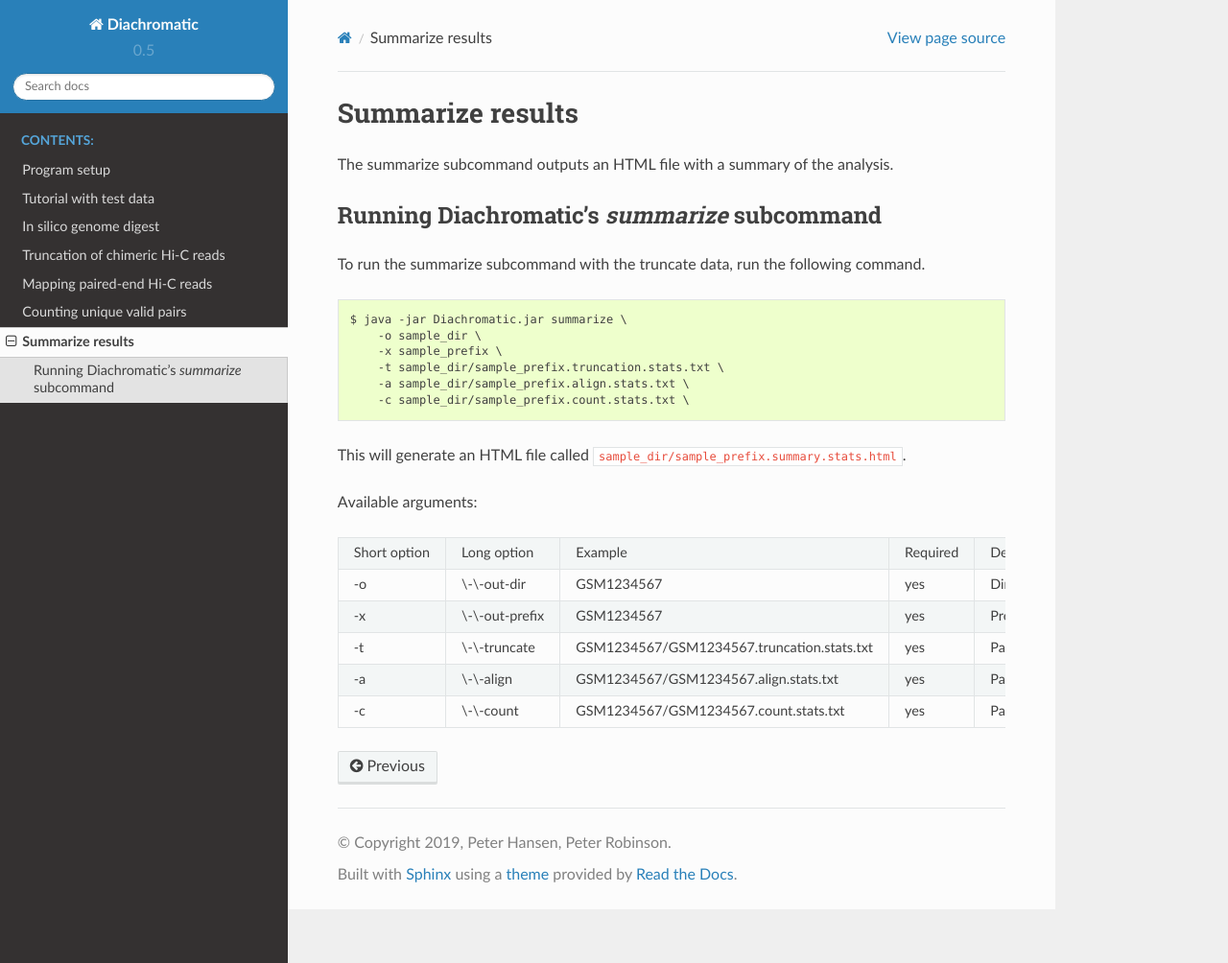
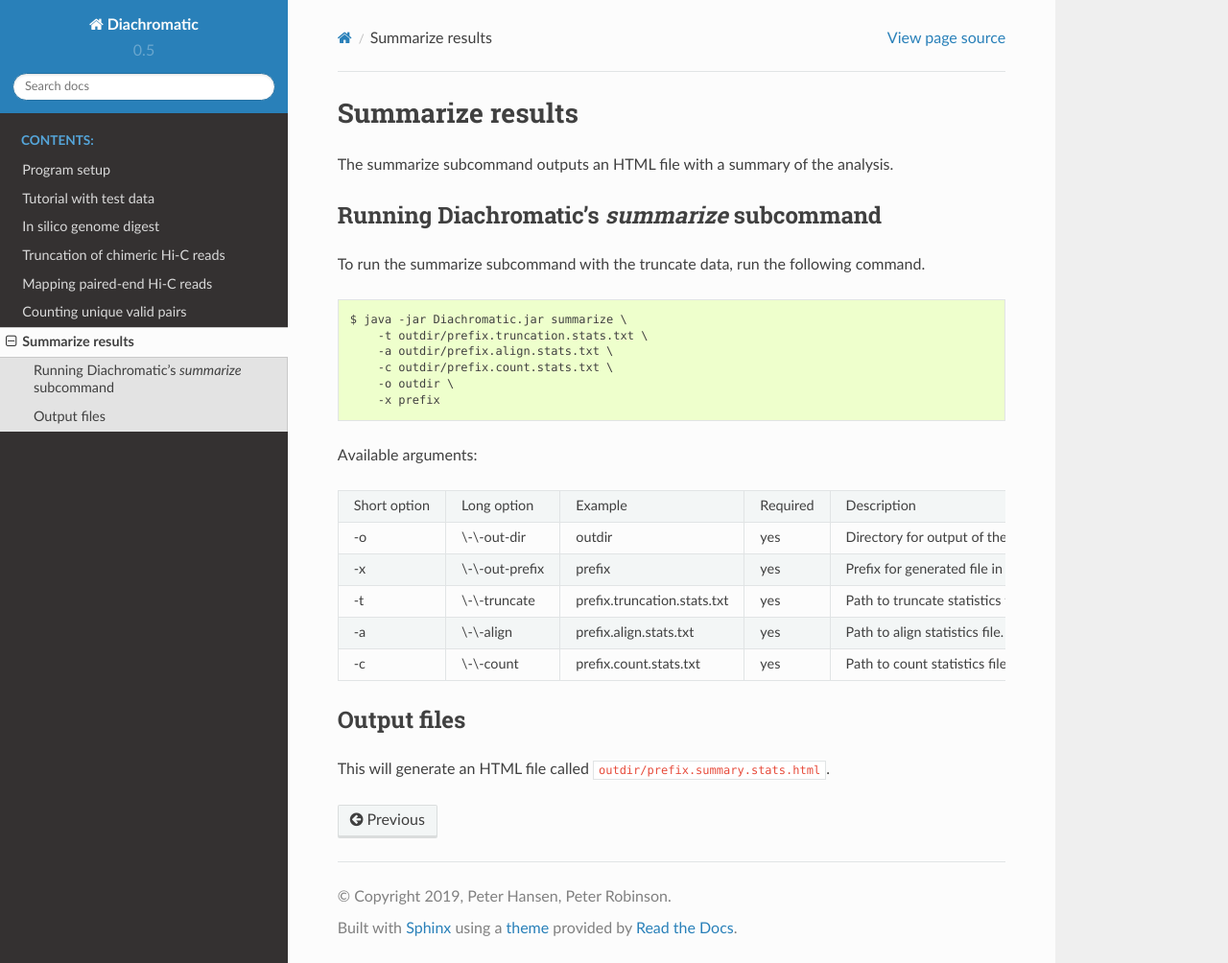
Before and after one commit to TheJacksonLaboratory/diachromatic, a Sphinx documentation site: the page built from docs/summarize.rst, in a window 1280 px wide and 1004 px high. Shown: the whole window at 96% size. Built offline with Sphinx 7.4.7 and the Read the Docs theme 2.0.0, drawn with Linux system fonts in a browser that asks for light colours.

Commit message:
Update docs for subcommands

```diff
--- a/docs/count.rst
+++ b/docs/count.rst
@@ -52,7 +52,9 @@
 
     $ java -jar Diachromatic.jar count \
         -v prefix.valid_pairs.aligned.bam \
-        -d hg38_DpnII_DigestedGenome.txt
+        -d hg19_HinDIII_DigestedGenome.txt\
+        -x prefix \
+        -o outdir
 
 
 +--------------+--------------------------+--------------------------------------------------------+----------+------------------------------------------------------------------+---------+
--- a/docs/summarize.rst
+++ b/docs/summarize.rst
@@ -10,14 +10,11 @@
 To run the summarize subcommand with the truncate data, run the following command. ::
 
     $ java -jar Diachromatic.jar summarize \
-        -o sample_dir \
-        -x sample_prefix \
-        -t sample_dir/sample_prefix.truncation.stats.txt \
-        -a sample_dir/sample_prefix.align.stats.txt \
-        -c sample_dir/sample_prefix.count.stats.txt \
-
-
-This will generate an HTML file called ``sample_dir/sample_prefix.summary.stats.html``.
+        -t outdir/prefix.truncation.stats.txt \
+        -a outdir/prefix.align.stats.txt \
+        -c outdir/prefix.count.stats.txt \
+        -o outdir \
+        -x prefix
 
 
 Available arguments:
@@ -25,30 +22,22 @@
 +--------------+------------------+--------------------------------------------+----------+--------------------------------------------------------------+---------+
 | Short option | Long option      | Example                                    | Required | Description                                                  | Default |
 +--------------+------------------+--------------------------------------------+----------+--------------------------------------------------------------+---------+
-| -o           | \\-\\-out-dir    | GSM1234567                                 | yes      | Directory containing the output of the summarize subcommand. | results |
+| -o           | \\-\\-out-dir    | outdir                                     | yes      | Directory for output of the summarize subcommand.            | results |
 +--------------+------------------+--------------------------------------------+----------+--------------------------------------------------------------+---------+
-| -x           | \\-\\-out-prefix | GSM1234567                                 | yes      | Prefix for all generated files in output directory.          | prefix  |
+| -x           | \\-\\-out-prefix | prefix                                     | yes      | Prefix for generated file in output directory.               | prefix  |
 +--------------+------------------+--------------------------------------------+----------+--------------------------------------------------------------+---------+
-| -t           | \\-\\-truncate   | GSM1234567/GSM1234567.truncation.stats.txt | yes      | Path to truncate statistics file.                            | null    |
+| -t           | \\-\\-truncate   | prefix.truncation.stats.txt                | yes      | Path to truncate statistics file.                            | null    |
 +--------------+------------------+--------------------------------------------+----------+--------------------------------------------------------------+---------+
-| -a           | \\-\\-align      | GSM1234567/GSM1234567.align.stats.txt      | yes      | Path to align statistics file.                               | null    |
+| -a           | \\-\\-align      | prefix.align.stats.txt                     | yes      | Path to align statistics file.                               | null    |
 +--------------+------------------+--------------------------------------------+----------+--------------------------------------------------------------+---------+
-| -c           | \\-\\-count      | GSM1234567/GSM1234567.count.stats.txt      | yes      | Path to count statistics file.                               | null    |
+| -c           | \\-\\-count      | prefix.count.stats.txt                     | yes      | Path to count statistics file.                               | null    |
 +--------------+------------------+--------------------------------------------+----------+--------------------------------------------------------------+---------+
 
 
-.. Output files
-.. ~~~~~~~~~~~~
-..
-.. The default names of the truncated and gzipped FASTQ files are:
-..
-..     * ``prefix.truncated_R1.fastq.gz``
-..     * ``prefix.truncated_R2.fastq.gz``
-..
-.. In addition, a file is produced that contains summary statistics about the truncation step.
-..
-..     * ``prefix.truncation.stats.txt``
+Output files
+~~~~~~~~~~~~
 
+This will generate an HTML file called ``outdir/prefix.summary.stats.html``.
 
 
 
--- a/docs/truncate.rst
+++ b/docs/truncate.rst
@@ -18,9 +18,9 @@
 Use the following command to run the truncation step: ::
 
     $ java -jar Diachromatic.jar truncate \
-        -q test1.fastq \
-        -r test2.fastq \
-        -e HindIII \
+        -q test_1.fastq \
+        -r test_2.fastq \
+        -e HinDIII \
         -x prefix \
         -o outdir
 
```
Also changed, not shown: docs/mapping.rst (+4 -4 lines).
